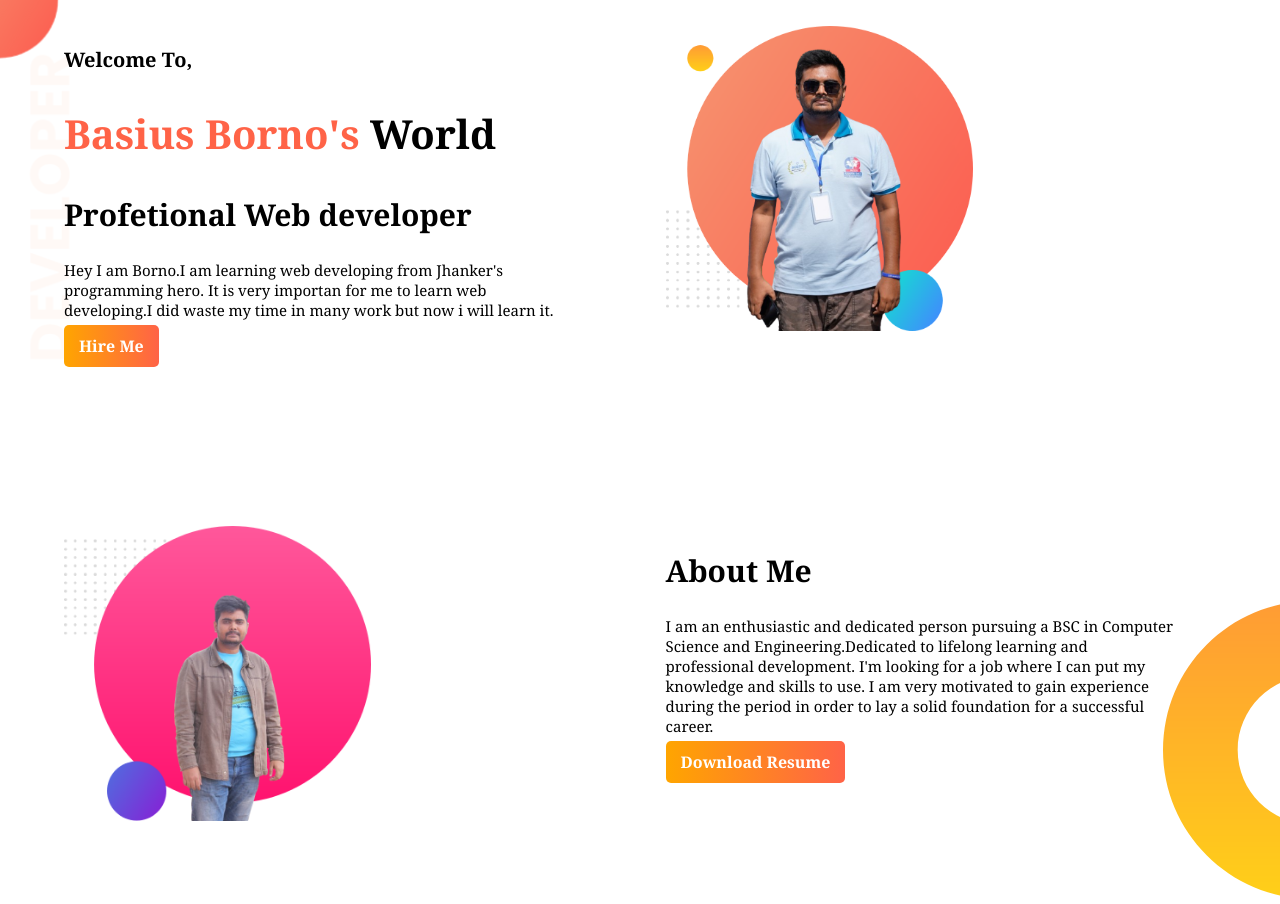
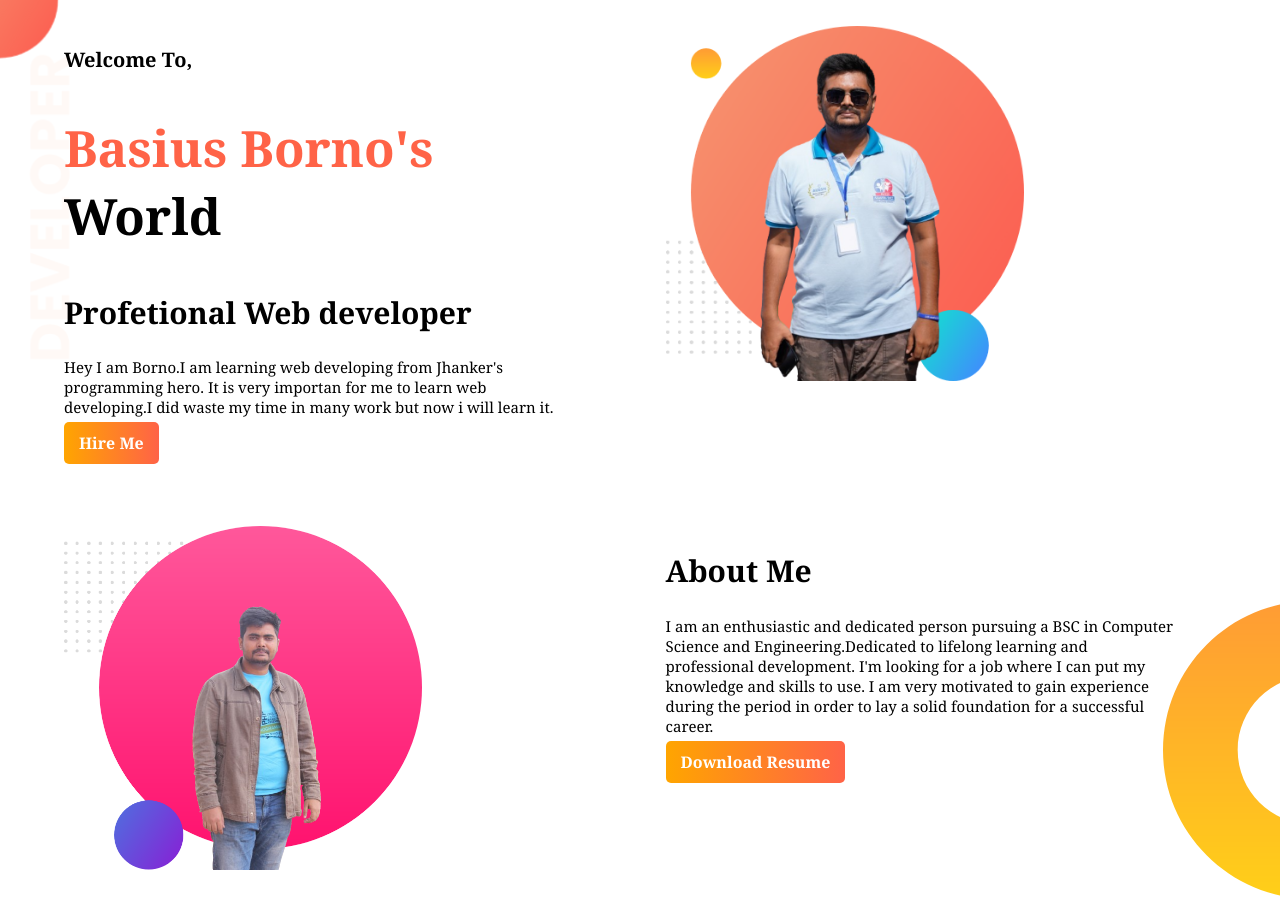
Before and after one commit to graphicchef/mywebsite, a plain HTML site: page index.html in a window 1280 px wide. Shown: the top 904 px of the page. Drawn offline with Linux system fonts and the light colour scheme.

Commit message:
3rd commit

```diff
--- a/style.css
+++ b/style.css
@@ -3,7 +3,7 @@ body{
     font-family: Georgia, 'Times New Roman', Times, serif;
 }
 h1{
-    font-size: 40px;
+    font-size: 50px;
 }
 h2{
     font-size: 30px;
@@ -24,7 +24,7 @@ p{
     padding: 2%;
 }
 .mui img{
-    width: 60%;
+    width: 70%;
 }
 .bg-banner{
     background-image: url("image/top-banner.png");
```
